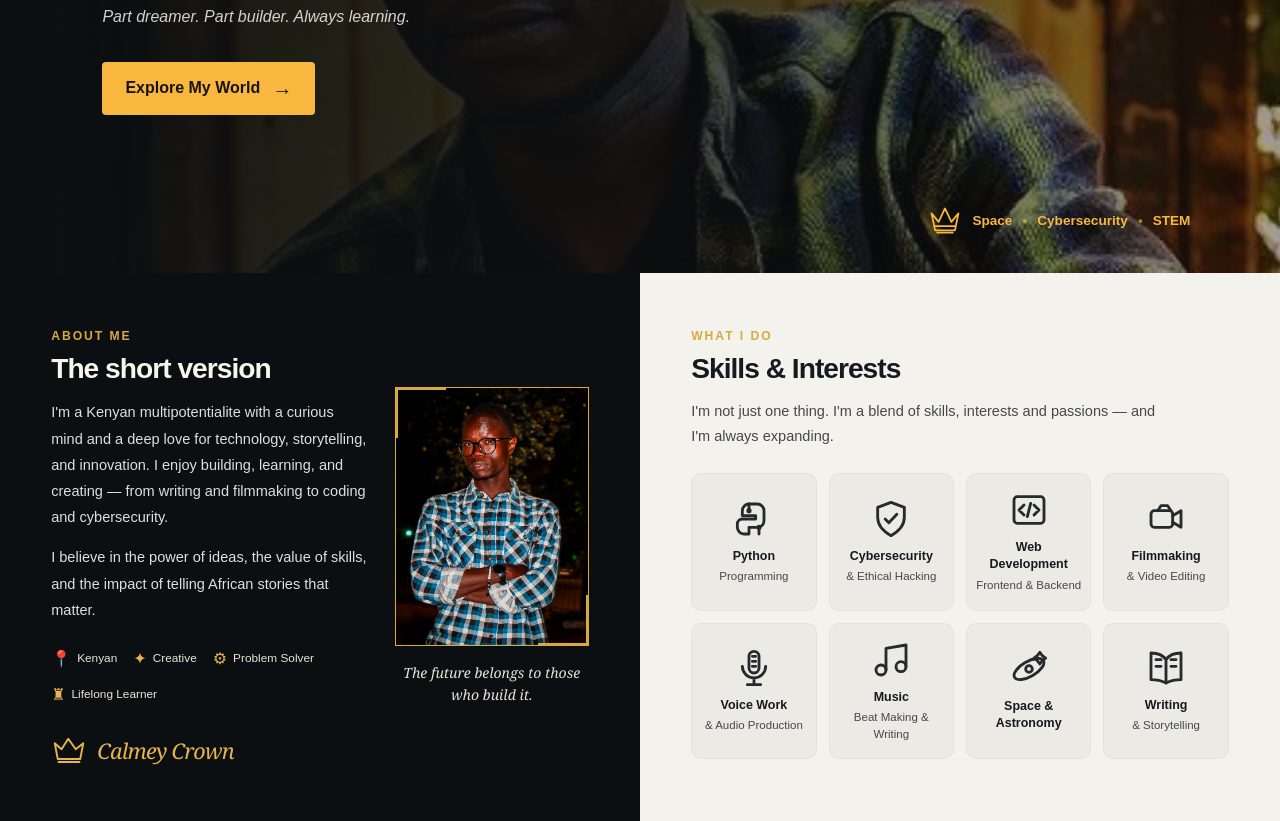
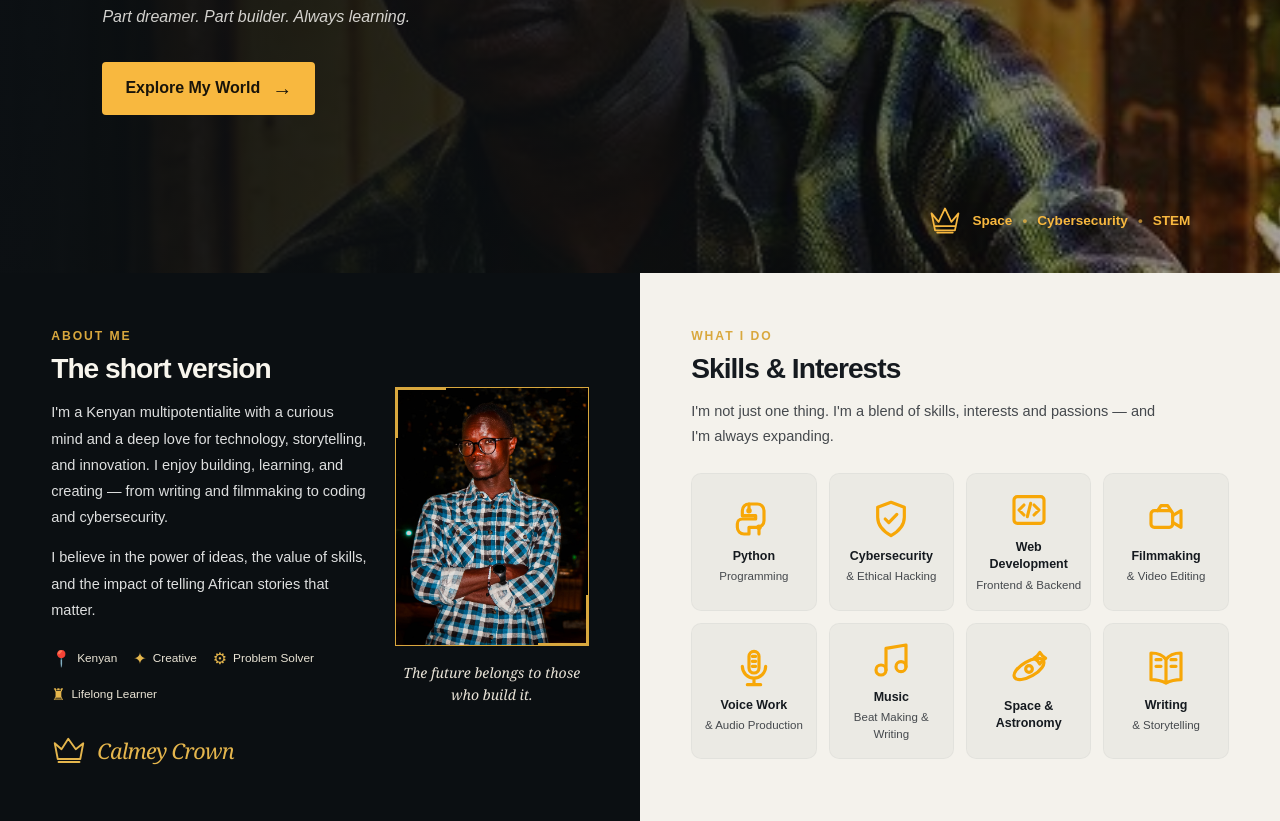
Before and after one commit to ccalmey/calmeycrown, a Next.js app: page / in a window 1280 px wide. Shown: the part 472-1293 px from the top of the page. Built offline with nearby package versions, Linux system fonts and the light colour scheme.

Commit message:
Add Skills-icon theme to Bright gold

```diff
--- a/app/globals.css
+++ b/app/globals.css
@@ -1265,14 +1265,20 @@ kbd {
 
 /* CUSTOM SVG SKILL ICONS */
 
+
+/* SKILLS ICONS — TARGETED CONTRAST */
+
 .skill-icon {
   display: block;
   width: 40px;
   height: 40px;
   flex: 0 0 40px;
   margin-bottom: 9px;
-  color: #252a2d;
+  color: #f7a707;
+  stroke: currentColor;
+  stroke-width: 1.9;
 }
+
 
 .skill-card h3 {
   margin: 0;
```
